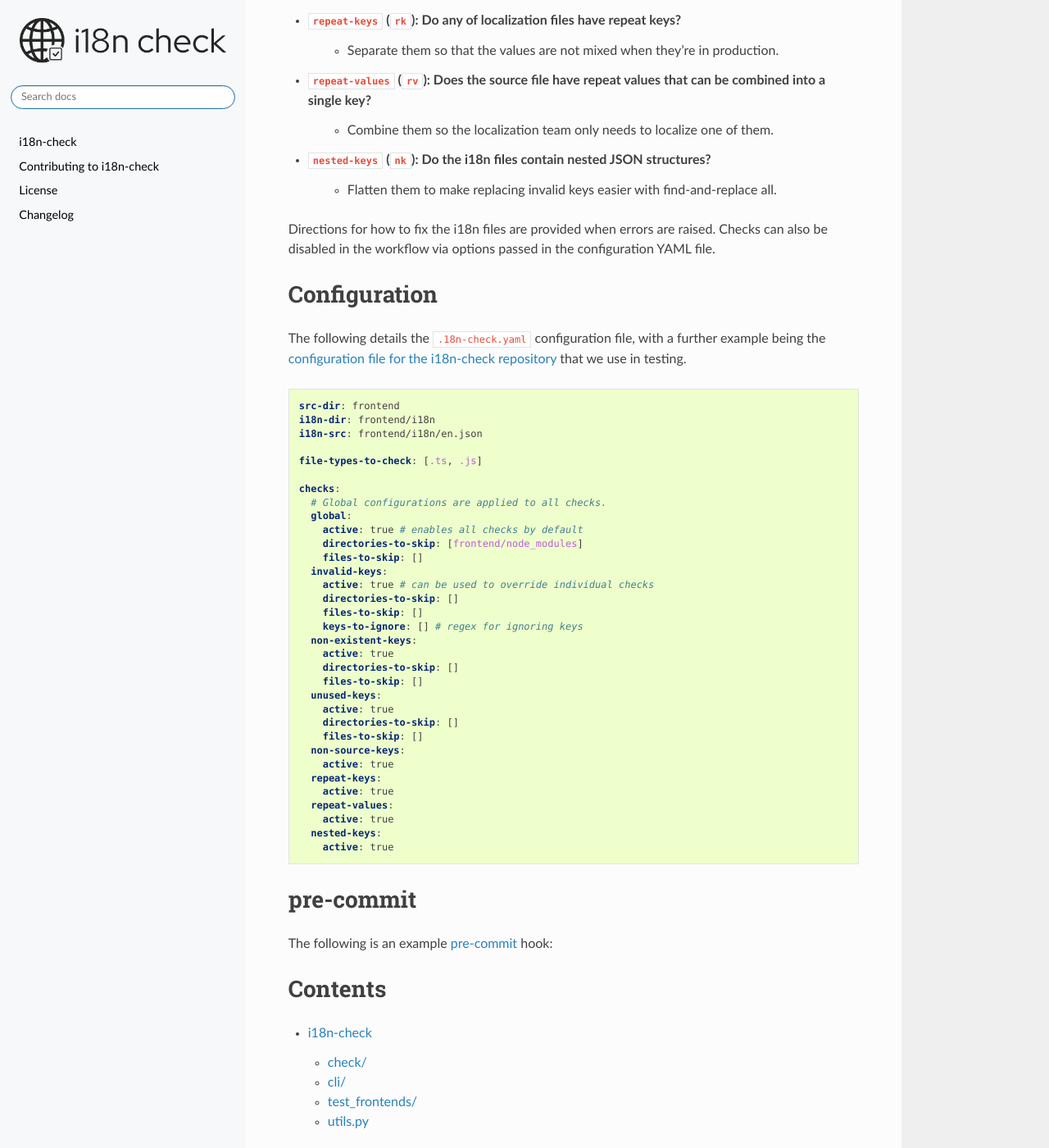
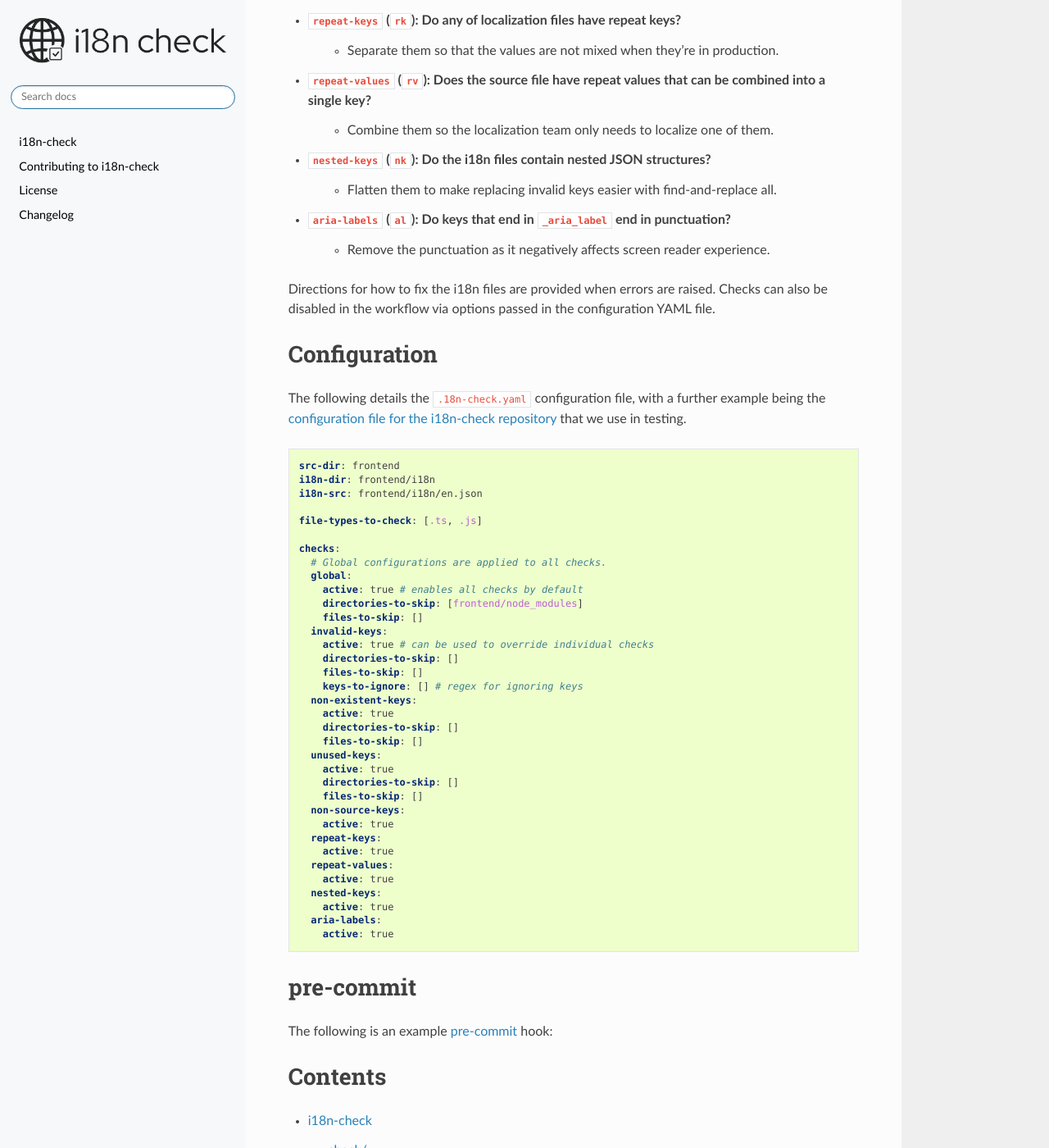
Before and after one commit to activist-org/i18n-check, a Sphinx documentation site: the page built from docs/source/index.rst, in a window 1280 px wide and 1400 px high, scrolled down 2394 px. Shown: the whole window at 82% size. Built offline with Sphinx 7.4.7 and the Read the Docs theme 3.1.0, drawn with Linux system fonts in a browser that asks for light colours; formulas are drawn with MathJax 3.

Commit message:
Add documentation for new aria label check

```diff
--- a/docs/source/i18n_check/check/index.rst
+++ b/docs/source/i18n_check/check/index.rst
@@ -13,4 +13,5 @@ check/
     repeat_values
     repeat_keys
     nested_keys
+    aria_labels
     all_checks
--- a/docs/source/index.rst
+++ b/docs/source/index.rst
@@ -119,6 +119,8 @@ There the following checks can ran across your codebase:
     - Combine them so the localization team only needs to localize one of them.
 - ``nested-keys`` (``nk``): Do the i18n files contain nested JSON structures?
     - Flatten them to make replacing invalid keys easier with find-and-replace all.
+- ``aria-labels`` (``al``): Do keys that end in ``_aria_label`` end in punctuation?
+    - Remove the punctuation as it negatively affects screen reader experience.
 
 Directions for how to fix the i18n files are provided when errors are raised. Checks can also be disabled in the workflow via options passed in the configuration YAML file.
 
@@ -162,6 +164,8 @@ The following details the ``.18n-check.yaml`` configuration file, with a further
         active: true
       nested-keys:
         active: true
+      aria-labels:
+        active: true
 
 pre-commit
 ==========
```
Also changed, not shown: README.md (+4 -0 lines), docs/source/i18n_check/check/aria_labels.rst (added, +8 -0 lines).
